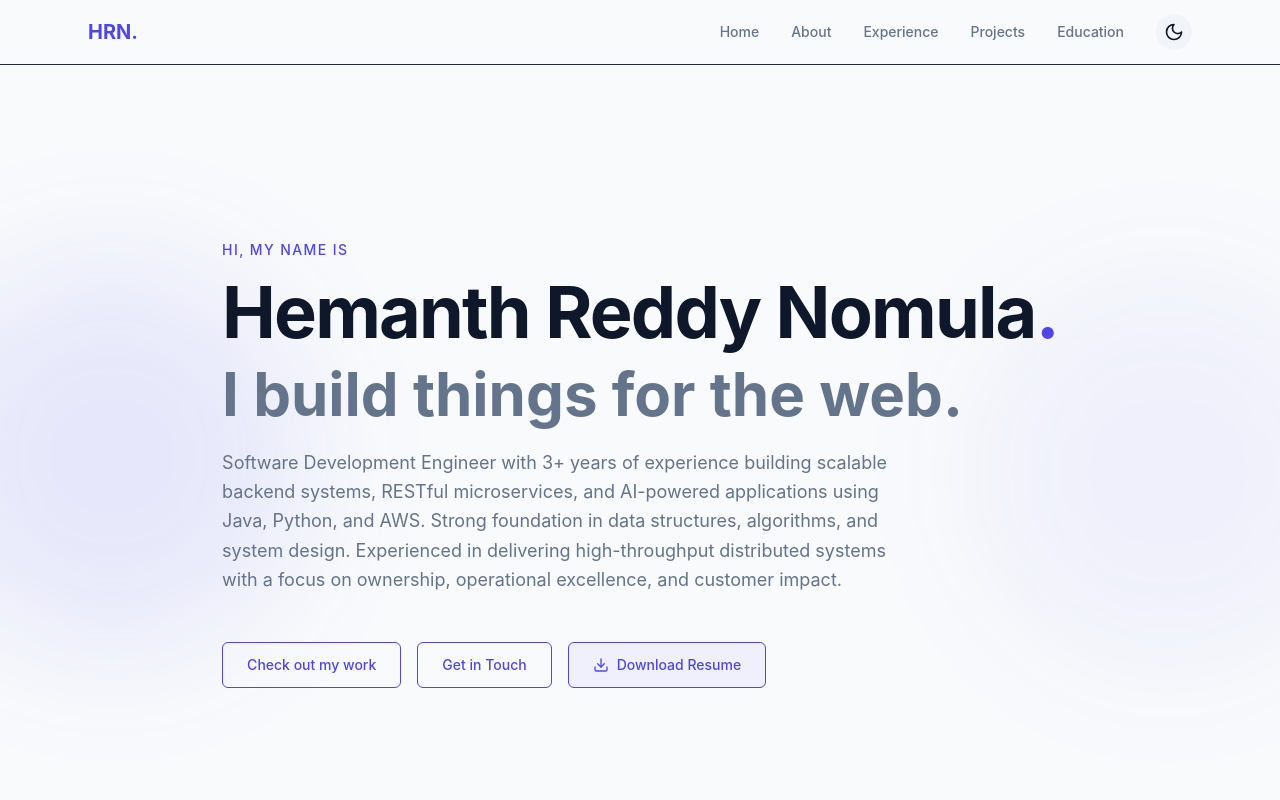
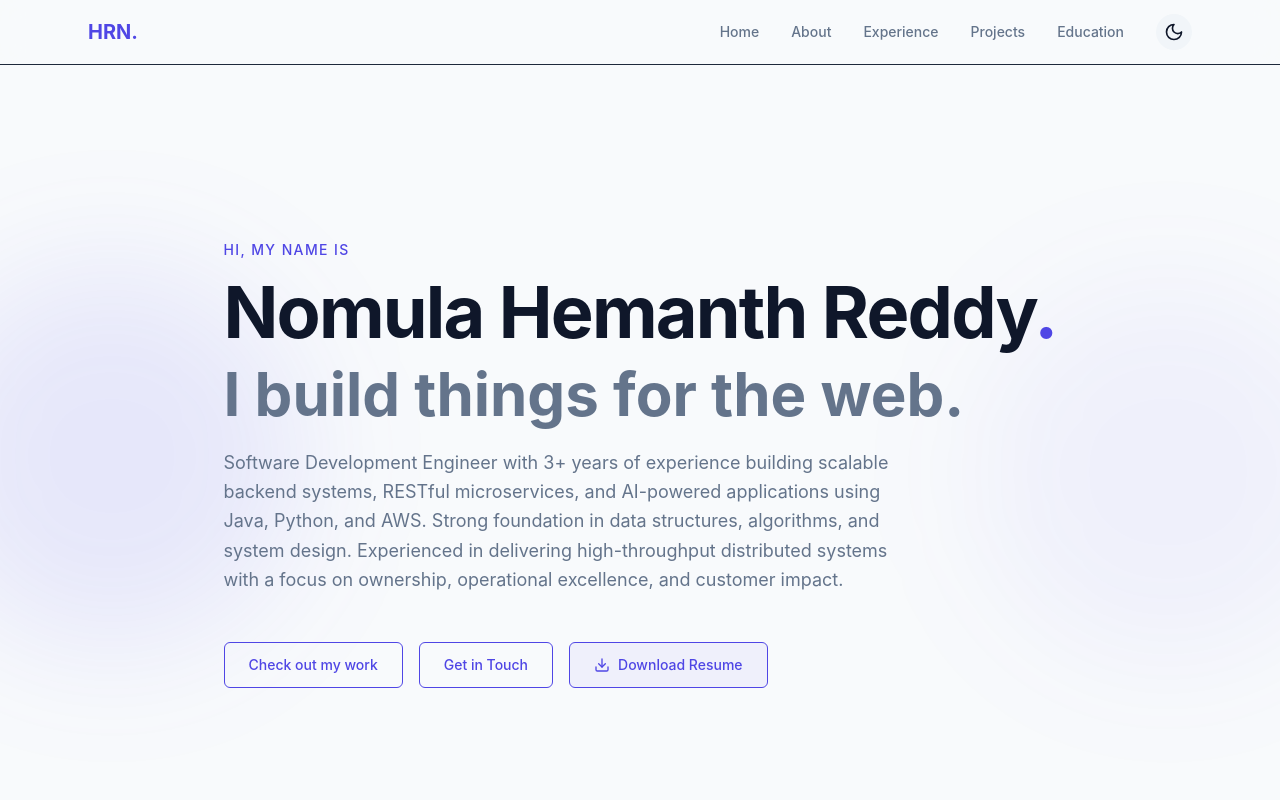
Before and after one commit to Striker652/resume-portfolio, a React (Vite) app: page / in a window 1280 px wide. Shown: the top 800 px of the page. Built offline with nearby package versions, Linux system fonts and the light colour scheme; the HTML template or start-up script is replaced by a standard one.

Commit message:
name-fix

```diff
--- a/src/components/Home/HomePage.jsx
+++ b/src/components/Home/HomePage.jsx
@@ -38,8 +38,8 @@ import React from 'react';
                 Get in Touch
               </a>
               <a
-                href={`${import.meta.env.BASE_URL}Hemanth_Reddy_Nomula_Resume.pdf`}
-                download="Hemanth_Reddy_Nomula_Resume.pdf"
+                href={`${import.meta.env.BASE_URL}Nomula_Hemanth_Reddy_Resume.pdf`}
+                download="Nomula_Hemanth_Reddy_Resume.pdf"
                 className="btn-primary flex items-center gap-2 bg-accent/5"
               >
                 <Download size={16} />
--- a/src/data/resumeData.js
+++ b/src/data/resumeData.js
@@ -1,6 +1,6 @@
 export const resumeData = {
   personal: {
-    name: "Hemanth Reddy Nomula",
+    name: "Nomula Hemanth Reddy",
     address: "3-12-102, Ganesh Nagar, Ramanthapur, Hyd, TL, 500013",
     phone: "+91-9959562824",
     email: "hemanthreddy620@gmail.com"
```
Also changed, not shown: 1 other file (tests, documents, lock files or other folders).
